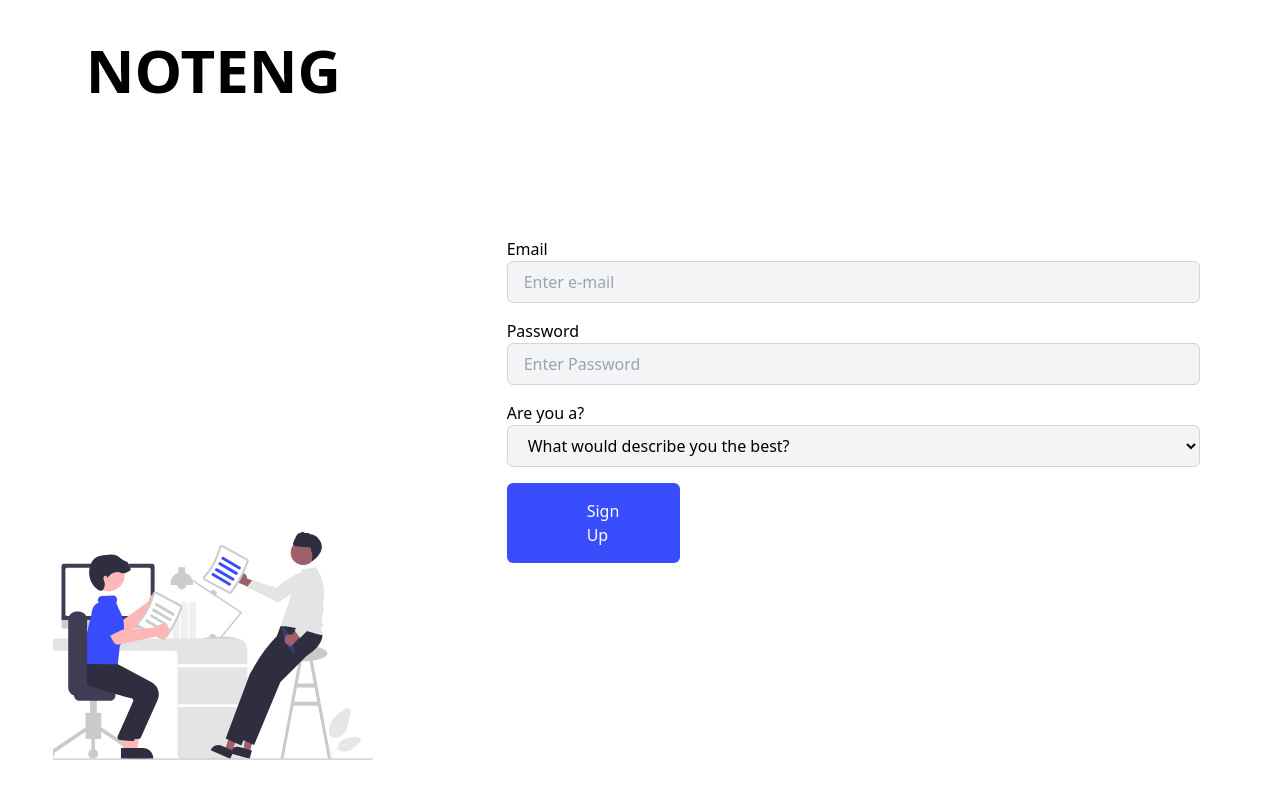
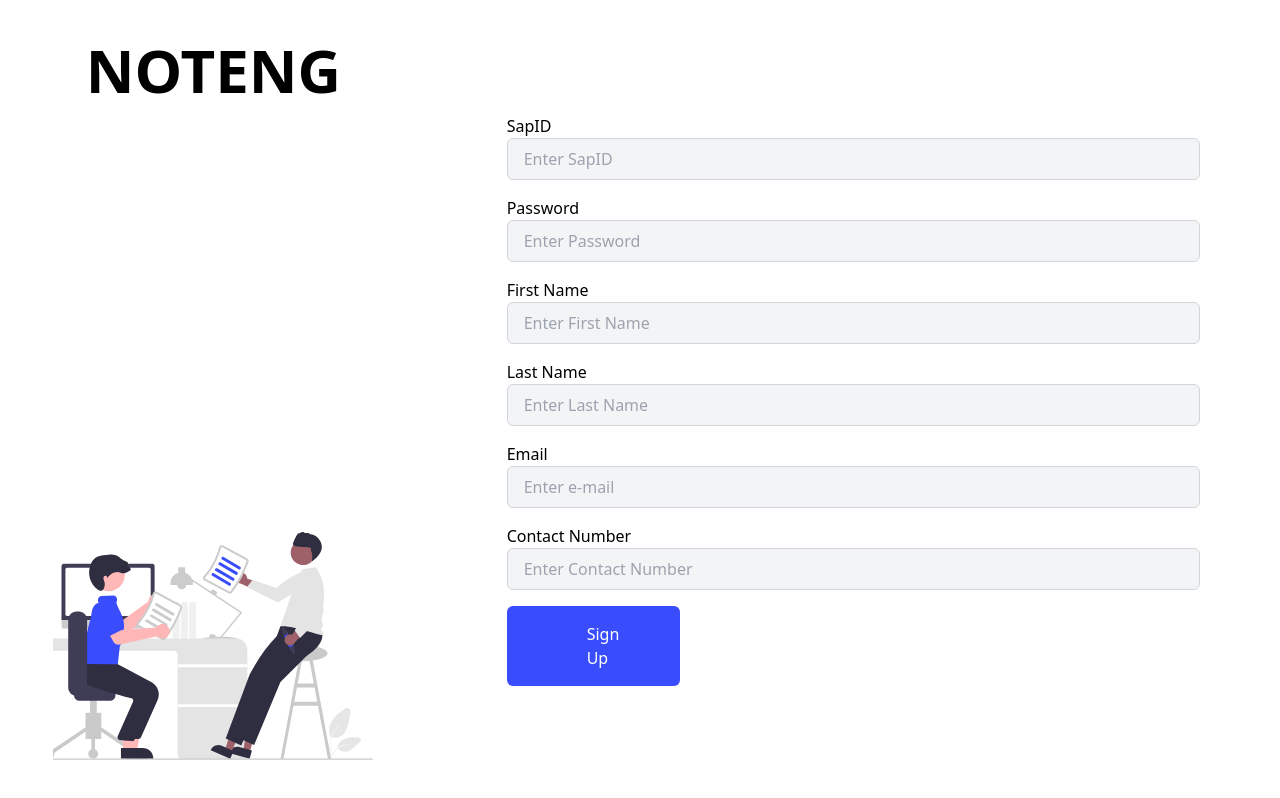
Before and after one commit to djunicode/noteng, a React (Create React App) app: page /SignUp in a window 1280 px wide. Built offline with nearby package versions, Linux system fonts and the light colour scheme.

Commit message:
Integrated Splash, LoginPage and SignUp pages with the api

```diff
--- a/package.json
+++ b/package.json
@@ -12,7 +12,6 @@
     "@testing-library/react": "^13.4.0",
     "@testing-library/user-event": "^13.5.0",
     "axios": "^1.7.2",
-    "axios": "^1.6.8",
     "bootstrap": "^5.3.3",
     "debug": "^4.3.4",
     "react": "^18.2.0",
--- a/src/Components/Home/Sidebar.jsx
+++ b/src/Components/Home/Sidebar.jsx
@@ -30,7 +30,7 @@ const Sidebar = () => {
   }
 
   function loginNavigate() {
-    navigate('/LoginPage');
+    navigate('/profile');
   }
   function toggleSidebar() {
     setIsOpen(!isOpen);
--- a/src/Pages/LoginPage.jsx
+++ b/src/Pages/LoginPage.jsx
@@ -1,14 +1,41 @@
-import React from 'react';
+import React, { useState } from 'react';
 import { useNavigate } from 'react-router-dom';
 import LoginImg1 from '../assets/loginimg-top.svg';
 import LoginImg2 from '../assets/loginimg-bottom.svg';
 
-const LoginPage = () => {
+const LoginPage = ({ onLoginChange }) => {
     const navigate = useNavigate();
+    const [sapid, setSapid] = useState('');
+    const [password, setPassword] = useState('');
 
-    function loginClick() {
-        navigate('/');
-    }
+    const handleSubmit = async (event) => {
+        event.preventDefault();
+        const loginData = {
+            sapid,
+            password
+        };
+
+        try {
+            const response = await fetch('https://monilmeh.pythonanywhere.com/auth/token', {
+                method: 'POST',
+                headers: {
+                    'Content-Type': 'application/json',
+                },
+                body: JSON.stringify(loginData),
+            });
+
+            if (response.ok) {
+                const data = await response.json();
+                console.log('Login successful:', data);
+                onLoginChange(true); // Call the onLoginChange callback with true to indicate user is logged in
+                navigate('/Home'); // Redirect to homepage after successful login
+            } else {
+                console.error('Login failed:', response.statusText);
+            }
+        } catch (error) {
+            console.error('Error:', error);
+        }
+    };
 
     return (
         <div className="w-full h-screen bg-white flex-col justify-center items-center overflow-hidden">
@@ -19,20 +46,41 @@ const LoginPage = () => {
                 </div>
             </div>
             <div className='h-1/3'>
-                <form className="w-2/3 mb-6 ml-6">
+                <form className="w-2/3 mb-6 ml-6" onSubmit={handleSubmit}>
                     <div className="mb-4">
-                        <label htmlFor="email" className="block font-medium">Email</label>
-                        <input type="email" id="email" name="email" placeholder="Enter e-mail" className="w-full py-2 px-4 border bg-gray-100 border-gray-300 rounded-md" />
+                        <label htmlFor="sapid" className="block font-medium">SAP ID</label>
+                        <input
+                            type="text"
+                            id="sapid"
+                            name="sapid"
+                            placeholder="Enter SAP ID"
+                            className="w-full py-2 px-4 border bg-gray-100 border-gray-300 rounded-md"
+                            value={sapid}
+                            onChange={(e) => setSapid(e.target.value)}
+                        />
                     </div>
                     <div className="mb-4">
                         <label htmlFor="password" className="block font-medium">Password</label>
-                        <input type="password" id="password" name="password" placeholder="Enter Password" className="w-full py-2 px-4 bg-gray-100 border border-gray-300 rounded-md" />
+                        <input
+                            type="password"
+                            id="password"
+                            name="password"
+                            placeholder="Enter Password"
+                            className="w-full py-2 px-4 bg-gray-100 border border-gray-300 rounded-md"
+                            value={password}
+                            onChange={(e) => setPassword(e.target.value)}
+                        />
                     </div>
+                    <button
+                        type="submit"
+                        className="bg-custom-blue py-4 w-full justify-center text-white px-20 rounded-md"
+                    >
+                        Login
+                    </button>
                 </form>
             </div>
             <div className='h-1/3 flex flex-row justify-around items-start w-full'>
                 <div className="w-1/8 flex flex-col items-center">
-                    <button type="submit" className="bg-custom-blue py-4 w-full justify-center text-white px-20 rounded-md" onClick={loginClick}>Login</button>
                     <span className="text-xs">Forgot your password?</span>
                 </div>
                 <div className="w-1/2 flex flex-col justify-between items-center">
--- a/src/Pages/PostJob.jsx
+++ b/src/Pages/PostJob.jsx
@@ -2,7 +2,7 @@ import React, { useState } from 'react';
 import Sidebar from '../Components/Home/Sidebar';
 import '../styles/PostJob.css';
 import axios from 'axios';
-import { Navigate, useNavigate } from 'react-router-dom';
+import { useNavigate } from 'react-router-dom';
 
 const PostJob = () => {
   const [subtype, setsubtype] = useState(null);
--- a/src/Pages/SignUp.jsx
+++ b/src/Pages/SignUp.jsx
@@ -1,42 +1,146 @@
-import React from 'react';
+import React, { useState } from 'react';
 import { useNavigate } from 'react-router-dom';
 import SignUpImg from '../assets/signupimg.svg';
+
 const SignUp = () => {
+    const navigate = useNavigate();
+    const [formData, setFormData] = useState({
+        sapid: '',
+        password: '',
+        fname: '',
+        lname: '',
+        email: '',
+        contact_number: '',
+        description: ''
+    });
+    const [errorMessage, setErrorMessage] = useState(''); // State to hold error messages
 
-    const navigate = useNavigate();
+    const handleChange = (e) => {
+        setFormData({
+            ...formData,
+            [e.target.name]: e.target.value
+        });
+    };
 
-    function signupClick() {
-        navigate('/');
-    }
+    const handleSubmit = async (e) => {
+        e.preventDefault();
+        setErrorMessage(''); // Clear previous error messages
+
+        try {
+            const response = await fetch('https://monilmeh.pythonanywhere.com/auth/register', {
+                method: 'POST',
+                headers: {
+                    'Content-Type': 'application/json'
+                },
+                body: JSON.stringify({
+                    sapid: formData.sapid,
+                    password: formData.password,
+                    fname: formData.fname,
+                    lname: formData.lname,
+                    email: formData.email,
+                    contact_number: formData.contact_number
+                })
+            });
+
+            if (response.ok) {
+                navigate('/'); // Navigate to home page after successful sign-up
+            } else {
+                const errorData = await response.json();
+                setErrorMessage(errorData.message || 'Signup failed');
+            }
+        } catch (error) {
+            setErrorMessage('An error occurred during sign-up. Please try again.');
+        }
+    };
 
     return (
         <div className="flex flex-row h-screen">
             <div className="w-1/3 py-10 flex flex-col justify-between items-center">
-                <h1 className="text-6xl  px-40 justify-center font-extrabold mb-10">NOTENG</h1>
+                <h1 className="text-6xl px-40 justify-center font-extrabold mb-10">NOTENG</h1>
                 <img src={SignUpImg} alt="SignUp" className="w-3/4" />
             </div>
             <div className="w-2/3 bg-white flex justify-center items-center">
                 <div className="w-full p-20">
-                    <form >
+                    <form onSubmit={handleSubmit}>
                         <div className="mb-4">
-                            <label htmlFor="email" className="block font-medium">Email</label>
-                            <input type="email" id="email" name="email" placeholder="Enter e-mail" className="w-full py-2 px-4 border bg-gray-100 border-gray-300 rounded-md" />
+                            <label htmlFor="sapid" className="block font-medium">SapID</label>
+                            <input
+                                type="sapid"
+                                id="sapid"
+                                name="sapid"
+                                placeholder="Enter SapID"
+                                className="w-full py-2 px-4 bg-gray-100 border border-gray-300 rounded-md"
+                                value={formData.sapid}
+                                onChange={handleChange}
+                            />
                         </div>
                         <div className="mb-4">
                             <label htmlFor="password" className="block font-medium">Password</label>
-                            <input type="password" id="password" name="password" placeholder="Enter Password" className="w-full py-2 px-4 bg-gray-100 border border-gray-300 rounded-md" />
+                            <input
+                                type="password"
+                                id="password"
+                                name="password"
+                                placeholder="Enter Password"
+                                className="w-full py-2 px-4 bg-gray-100 border border-gray-300 rounded-md"
+                                value={formData.password}
+                                onChange={handleChange}
+                            />
                         </div>
                         <div className="mb-4">
-                            <label htmlFor="description" className="block font-medium">Are you a?</label>
-                            <select id="description" name="description" className="w-full py-2 px-4 bg-gray-100 border border-gray-300 rounded-md">
-                                <option value="">What would describe you the best?</option>
-                                <option value="1">Student</option>
-                                <option value="2">Teacher</option>
-                                <option value="3">Professional</option>
-                            </select>
+                            <label htmlFor="fname" className="block font-medium">First Name</label>
+                            <input
+                                type="text"
+                                id="fname"
+                                name="fname"
+                                placeholder="Enter First Name"
+                                className="w-full py-2 px-4 bg-gray-100 border border-gray-300 rounded-md"
+                                value={formData.fname}
+                                onChange={handleChange}
+                            />
                         </div>
+                        <div className="mb-4">
+                            <label htmlFor="lname" className="block font-medium">Last Name</label>
+                            <input
+                                type="text"
+                                id="lname"
+                                name="lname"
+                                placeholder="Enter Last Name"
+                                className="w-full py-2 px-4 bg-gray-100 border border-gray-300 rounded-md"
+                                value={formData.lname}
+                                onChange={handleChange}
+                            />
+                        </div>
+                        <div className="mb-4">
+                            <label htmlFor="email" className="block font-medium">Email</label>
+                            <input
+                                type="email"
+                                id="email"
+                                name="email"
+                                placeholder="Enter e-mail"
+                                className="w-full py-2 px-4 border bg-gray-100 border-gray-300 rounded-md"
+                                value={formData.email}
+                                onChange={handleChange}
+                            />
+                        </div>
+                        <div className="mb-4">
+                            <label htmlFor="contact_number" className="block font-medium">Contact Number</label>
+                            <input
+                                type="text"
+                                id="contact_number"
+                                name="contact_number"
+                                placeholder="Enter Contact Number"
+                                className="w-full py-2 px-4 bg-gray-100 border border-gray-300 rounded-md"
+                                value={formData.contact_number}
+                                onChange={handleChange}
+                            />
+                        </div>
+                        <button type="submit" className="bg-custom-blue py-4 justify-center text-white px-20 rounded-md w-1/4">Sign Up</button>
                     </form>
-                    <button type="submit" className="bg-custom-blue py-4 justify-center text-white px-20 rounded-md w-1/4" onClick={signupClick}>Sign Up</button>
+                    {errorMessage && (
+                        <div className="mt-4 text-red-500">
+                            {errorMessage}
+                        </div>
+                    )}
                 </div>
             </div>
         </div>
--- a/src/Pages/Splash.jsx
+++ b/src/Pages/Splash.jsx
@@ -6,7 +6,7 @@ const Splash = () => {
     const navigate = useNavigate();
 
     function loginClick() {
-        navigate('/');
+        navigate('/LoginPage');
     }
 
     function signupClick() {
```
Also changed, not shown: src/App.js (+38 -16 lines), 1 other file (tests, documents, lock files or other folders).
